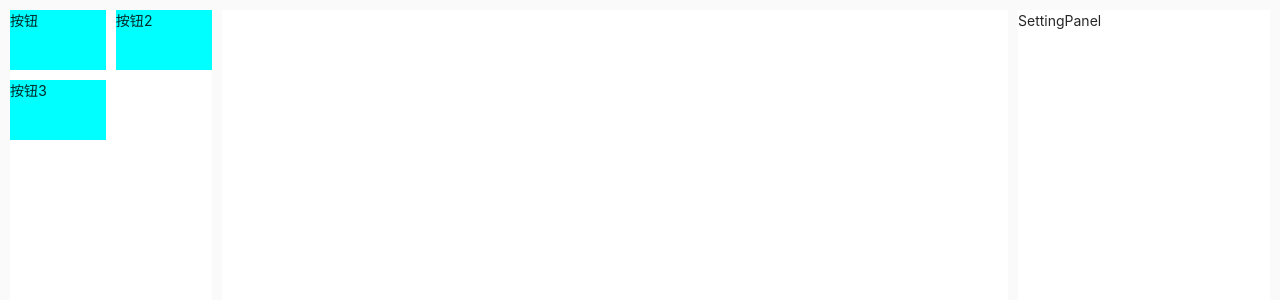
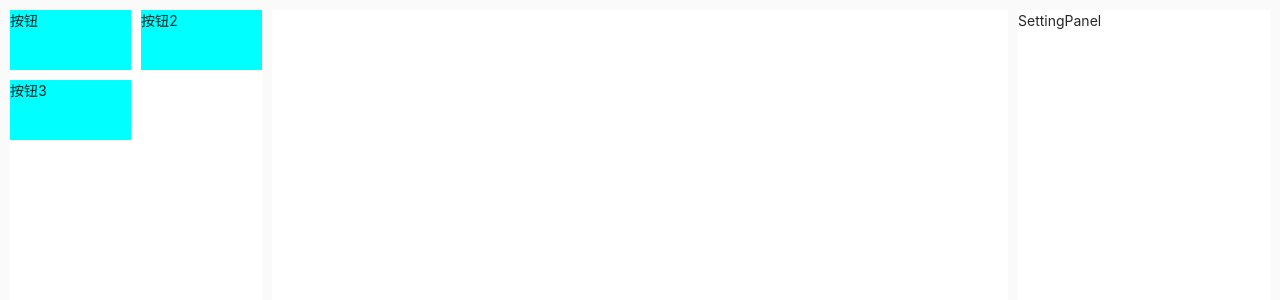
Before and after one commit to cachecats/lowcode-react, a React (Create React App) app: page / in a window 1280 px wide. Shown: the top 300 px of the page. Built offline with nearby package versions, Linux system fonts and the light colour scheme.

Commit message:
feat: 使用自带的 draggable 实现从组件库拖到画布

```diff
--- a/src/App.tsx
+++ b/src/App.tsx
@@ -1,14 +1,15 @@
 import React from 'react';
 import styles from './App.module.scss';
 import HomePage from './modules/Home';
+import DesignPage from '@/modules/Design';
 
 interface AppProps {}
 
 const App: React.FC<AppProps> = () => {
   return (
     <div className={styles.container}>
-      <HomePage />
-      {/*<DesignPage />*/}
+      {/*<HomePage />*/}
+      <DesignPage />
     </div>
   );
 };
--- /dev/null
+++ b/src/modules/Design/ComponentsPanel/index.module.scss
@@ -0,0 +1,17 @@
+.componentsPanel {
+  width: 20%;
+  height: 100%;
+  flex-direction: row;
+  background-color: #fff;
+  display: grid;
+  grid-template-columns: repeat(2, 1fr);
+  grid-template-rows: 60px;
+  grid-gap: 10px;
+  box-sizing: border-box;
+
+  .item {
+    width: 100%;
+    height: 60px;
+    background-color: aqua;
+  }
+}
--- /dev/null
+++ b/src/modules/Design/ComponentsPanel/index.tsx
@@ -0,0 +1,30 @@
+import React from 'react';
+import styles from './index.module.scss';
+import DragContainer from '@/components/DragAndDrop/DragContainer';
+import { COMPONENTS_LIST } from '@/config/ComponentsConfig';
+
+interface ComponentsPanelProps {}
+
+const ComponentsPanel: React.FC<ComponentsPanelProps> = () => {
+  return (
+    <div className={styles.componentsPanel}>
+      {COMPONENTS_LIST?.map((comp, index) => (
+        <div
+          key={comp.id}
+          className={styles.item}
+          draggable={true}
+          unselectable="on"
+          onDragStart={(e) => {
+            e.dataTransfer.setData('text/plain', '');
+            // 将组件的 id 放在 dataTransfer 中
+            e.dataTransfer.setData('id', comp.id);
+          }}
+        >
+          {comp.name}
+        </div>
+      ))}
+    </div>
+  );
+};
+
+export default ComponentsPanel;
--- /dev/null
+++ b/src/modules/Design/LayoutPanel/index.module.scss
@@ -0,0 +1,14 @@
+.layoutPanel {
+  height: 100vh;
+  display: flex;
+  flex: 1;
+  flex-direction: row;
+  background-color: #fff;
+  margin: 0 10px;
+  box-sizing: border-box;
+
+  .droppableContainer {
+    width: 100%;
+    height: 500px;
+  }
+}
--- /dev/null
+++ b/src/modules/Design/LayoutPanel/index.tsx
@@ -0,0 +1,83 @@
+import React, { useRef, useState } from 'react';
+import styles from './index.module.scss';
+import GridLayout from 'react-grid-layout';
+import DroppableContainer from '@/components/DragAndDrop/DroppableContainer';
+import DragContainer from '@/components/DragAndDrop/DragContainer';
+import { useSize } from 'ahooks';
+import EventBus from '@/common/EventBus';
+import { Responsive, WidthProvider } from 'react-grid-layout';
+const ResponsiveReactGridLayout = WidthProvider(Responsive);
+
+interface LayoutPanelProps {}
+
+const LayoutPanel: React.FC<LayoutPanelProps> = () => {
+  const ref = useRef(null);
+  const layoutSize = useSize(ref);
+  const [layouts, setLayouts] = useState<any>([]);
+
+  EventBus.on('addComponent', (value) => {
+    value && addComponent(value);
+  });
+
+  function addComponent(value: any) {
+    const newItem = {
+      i: value + new Date().getTime(),
+      x: 0,
+      y: Infinity, // puts it at the bottom
+      w: 6,
+      h: 6
+    };
+    setLayouts([...layouts, newItem]);
+  }
+
+  function onDrop(layout, layoutItem, _event) {
+    console.log('onDrop', { layout, layoutItem, _event });
+    console.log('data', _event.dataTransfer.getData('id'));
+  }
+
+  function onLayoutChange(layout: any) {
+    console.log('onLayoutChange', { layout });
+  }
+
+  return (
+    <div ref={ref} className={styles.layoutPanel}>
+      <GridLayout
+        style={{ height: '100%', width: '100%' }}
+        className="layout"
+        layout={layouts}
+        cols={24}
+        rowHeight={10}
+        width={layoutSize?.width || 950}
+        isBounded={true}
+        onDrop={onDrop}
+        isDroppable={true}
+        onLayoutChange={onLayoutChange}
+      >
+        {layouts?.map((item) => (
+          <div key={item.i}>{item.i}</div>
+        ))}
+      </GridLayout>
+      {/*<ResponsiveReactGridLayout*/}
+      {/*  className={styles.droppableContainer}*/}
+      {/*  layouts={{ lg: layouts }}*/}
+      {/*  // onBreakpointChange={this.onBreakpointChange}*/}
+      {/*  onLayoutChange={onLayoutChange}*/}
+      {/*  onDrop={onDrop}*/}
+      {/*  // WidthProvider option*/}
+      {/*  measureBeforeMount={false}*/}
+      {/*  // I like to have it animate on mount. If you don't, delete `useCSSTransforms` (it's default `true`)*/}
+      {/*  // and set `measureBeforeMount={true}`.*/}
+      {/*  useCSSTransforms={true}*/}
+      {/*  // compactType={this.state.compactType}*/}
+      {/*  // preventCollision={!this.state.compactType}*/}
+      {/*  isDroppable={true}*/}
+      {/*>*/}
+      {/*  {layouts?.map((item) => (*/}
+      {/*    <div key={item.i}>{item.i}</div>*/}
+      {/*  ))}*/}
+      {/*</ResponsiveReactGridLayout>*/}
+    </div>
+  );
+};
+
+export default LayoutPanel;
--- /dev/null
+++ b/src/modules/Design/SettingPanel/index.module.scss
@@ -0,0 +1,8 @@
+.settingPanel {
+  width: 20%;
+  height: 100%;
+  display: flex;
+  flex-direction: row;
+  background-color: #fff;
+  box-sizing: border-box;
+}
--- /dev/null
+++ b/src/modules/Design/SettingPanel/index.tsx
@@ -0,0 +1,10 @@
+import React from 'react';
+import styles from './index.module.scss';
+
+interface SettingPanelProps {}
+
+const SettingPanel: React.FC<SettingPanelProps> = () => {
+  return <div className={styles.settingPanel}>SettingPanel</div>;
+};
+
+export default SettingPanel;
--- /dev/null
+++ b/src/modules/Design/index.module.scss
@@ -0,0 +1,9 @@
+.home {
+  width: 100%;
+  height: 100%;
+  display: flex;
+  flex-direction: row;
+  padding: 10px;
+  background-color: #fafafa;
+  box-sizing: border-box;
+}
--- /dev/null
+++ b/src/modules/Design/index.tsx
@@ -0,0 +1,19 @@
+import React from 'react';
+import styles from './index.module.scss';
+import ComponentsPanel from '@/modules/Design/ComponentsPanel';
+import LayoutPanel from '@/modules/Design/LayoutPanel';
+import SettingPanel from '@/modules/Design/SettingPanel';
+
+interface DesignPageProps {}
+
+const DesignPage: React.FC<DesignPageProps> = () => {
+  return (
+    <div className={styles.home}>
+      <ComponentsPanel />
+      <LayoutPanel />
+      <SettingPanel />
+    </div>
+  );
+};
+
+export default DesignPage;
```
